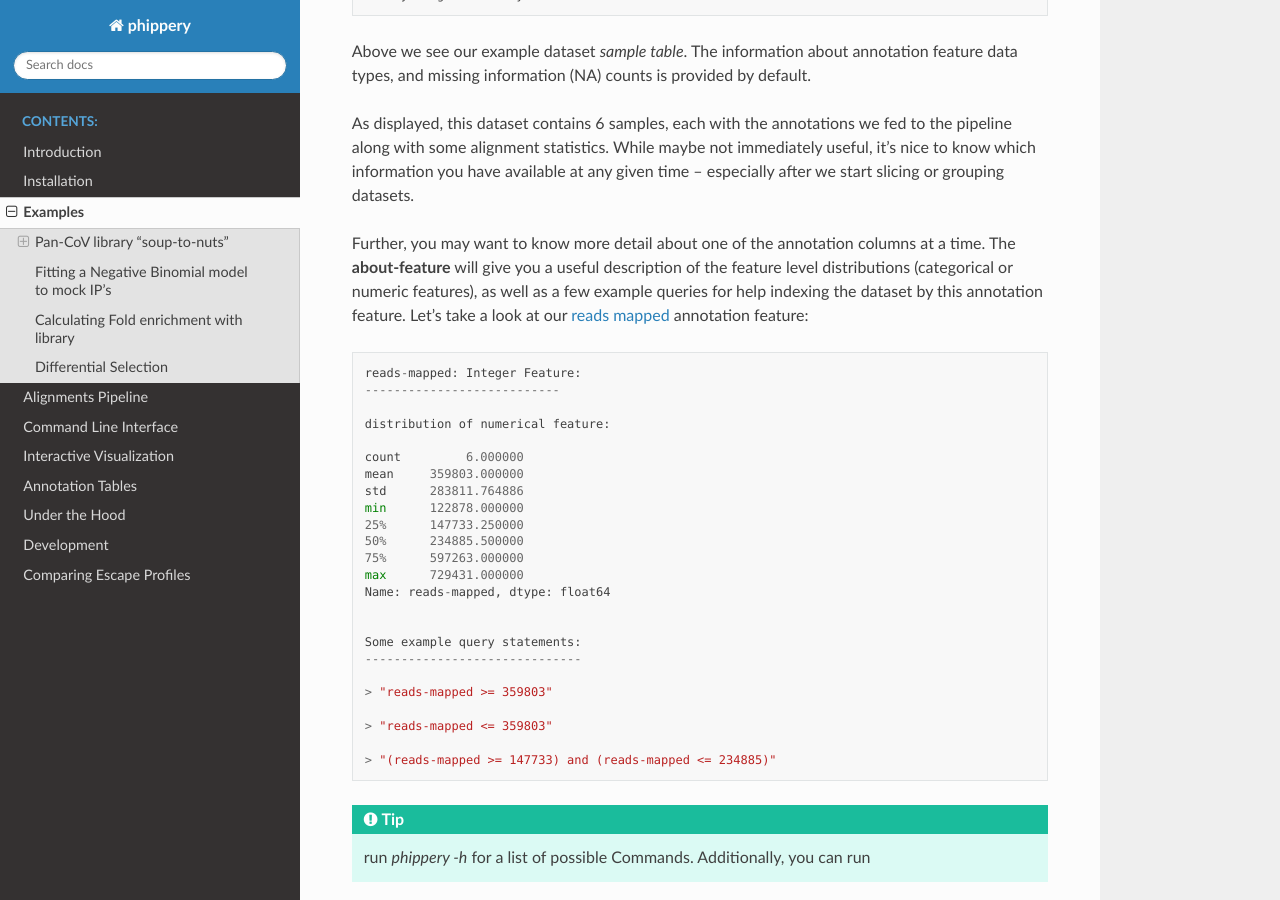
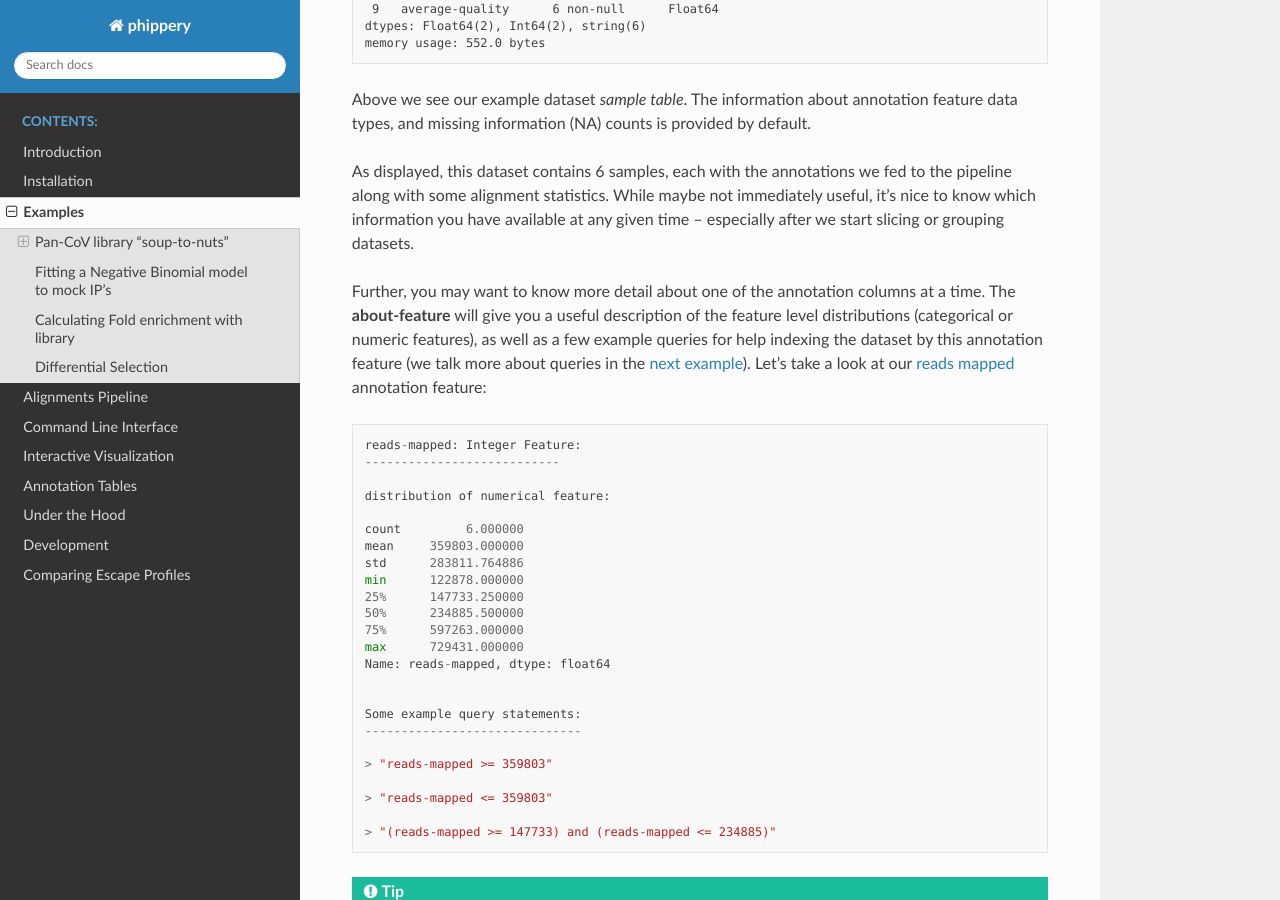
Before and after one commit to matsengrp/phippery, a Sphinx documentation site: the page built from docs/examples.rst, in a window 1280 px wide and 900 px high, scrolled down 2988 px. Built offline with Sphinx 7.4.7 and the Read the Docs theme 2.0.0, drawn with Linux system fonts in a browser that asks for light colours; some of the changed lines change nothing that is shown; some of the changed text lies outside the part shown.

Commit message:
updated some little things in the example pag

```diff
--- a/docs/examples.rst
+++ b/docs/examples.rst
@@ -134,10 +134,14 @@
 After the pipeline has completed it's run,
 If using the default config file,
 the output is an `xarray Dataset <TODO>`_
-dumped to a binary file `output/Pan-CoV-example.phip`
+pickle dumped to a binary file `output/Pan-CoV-example.phip`
 
-
-.. note:: For more information on the output data structure,
+.. tip:: At anytime, this binary pickle dump
+  can be converted to `tall`, or `wide` csv formats
+  using the :program:`to-tall-csv` or
+  :program:`to-wide-csv` commands in the
+  :ref:`phippery CLI <sec_cli_intro>`
+  For more information on the output data structure,
   see :ref:`under the hood <sec_python_intro>`.
 
 .. _sec_cli_soup_nutz:
@@ -202,7 +206,8 @@
 Further, you may want to know more detail about one of the annotation columns
 at a time. The :program:`about-feature` will give you a useful description
 of the feature level distributions (categorical or numeric features), as well
-as a few example queries for help indexing the dataset by this annotation feature.
+as a few example queries for help indexing the dataset by this annotation feature
+(we talk more about queries in the :ref:`next example <sec_neg_binom>`).
 Let's take a look at our
 `reads mapped <http://www.htslib.org/doc/samtools-stats.html>`_
 annotation feature:
@@ -265,6 +270,7 @@
 and you're ready to make your first visualizations!
 
 
+.. _sec_neg_binom:
 
 ^^^^^^^^^^^^^^^^^^^^^^^^^^^^^^^^^^^^^^^^^^^^^^
 Fitting a Negative Binomial model to mock IP's
```
